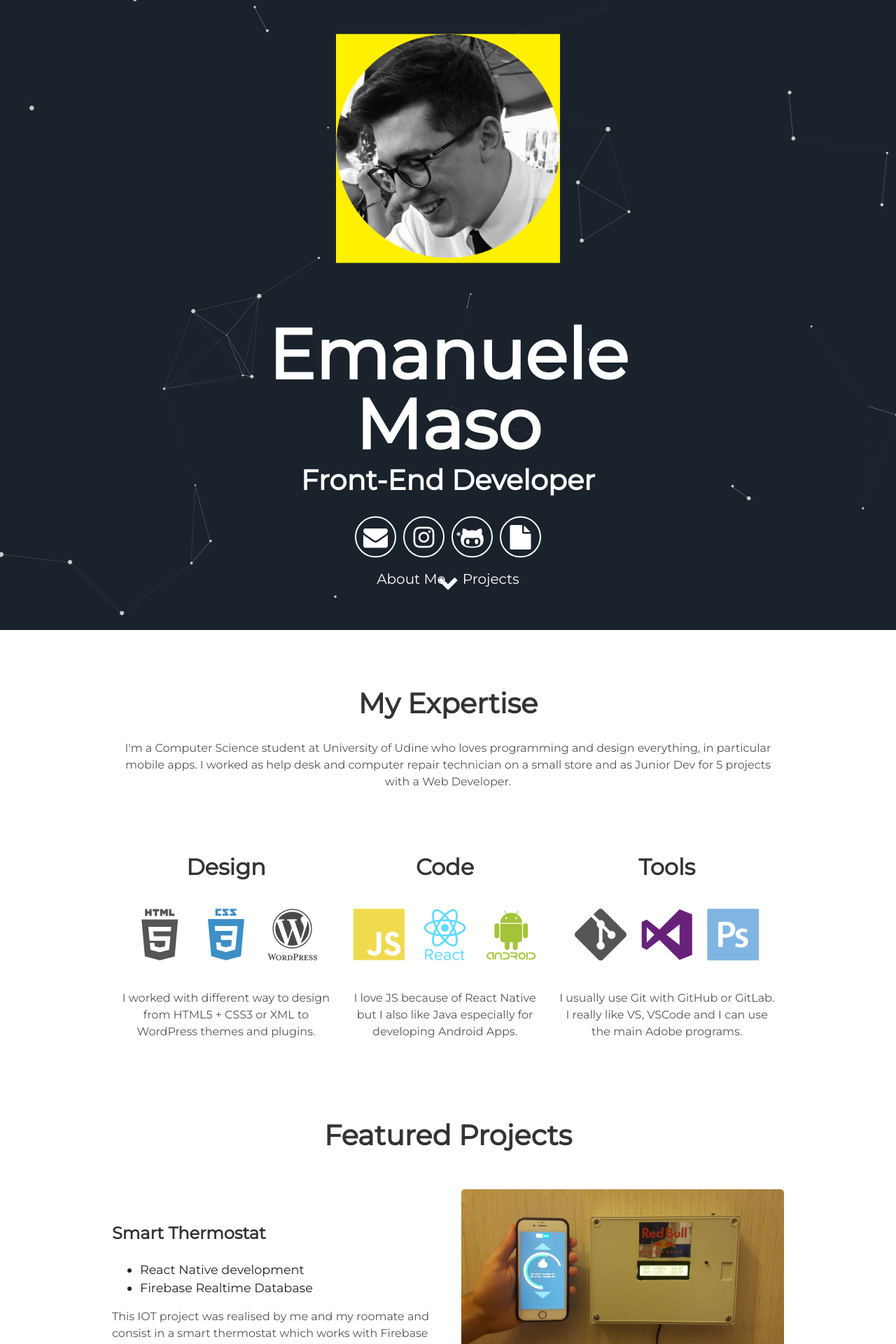
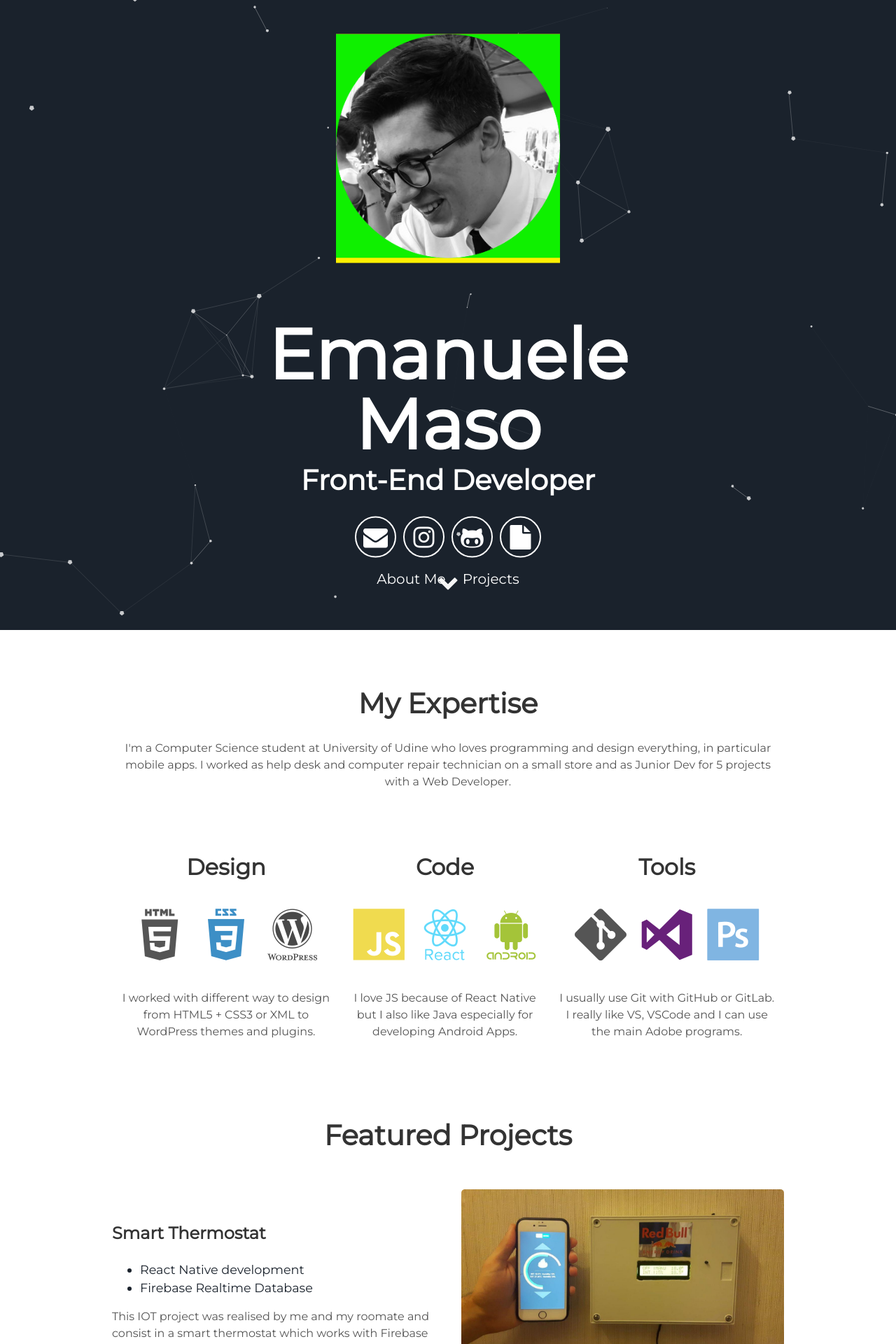
Before and after one commit to ClarkStoro/clarkstoro.github.io, a Jekyll site: the page built from index.html, in a window 1280 px wide. Shown: the top 1920 px of the page at 70% size. Built offline with Jekyll 4.4.1, drawn with Linux system fonts in a browser that asks for light colours.

Commit message:
Update header.html

```diff
--- a/_includes/header.html
+++ b/_includes/header.html
@@ -2,7 +2,7 @@
   <div class="header">
 
       <div style="width: 50%; height: 50%; margin: 0 auto; background-color: #ffF000;">
-        <img alt="ema" class="photo" src="{{ "/assets/img/EmanueleMaso.png"}}"  style="width: 100%"; text-align:center; display: inline-block;margin: 0 auto;"/>
+        <img alt="ema" class="photo" src="{{ "/assets/img/EmanueleMaso.png"}}"  style="background-color: #0fF000;width: 100%"; text-align:center; display: inline-block;margin: 0 auto;"/>
       </div>
 
       <h1>
```
